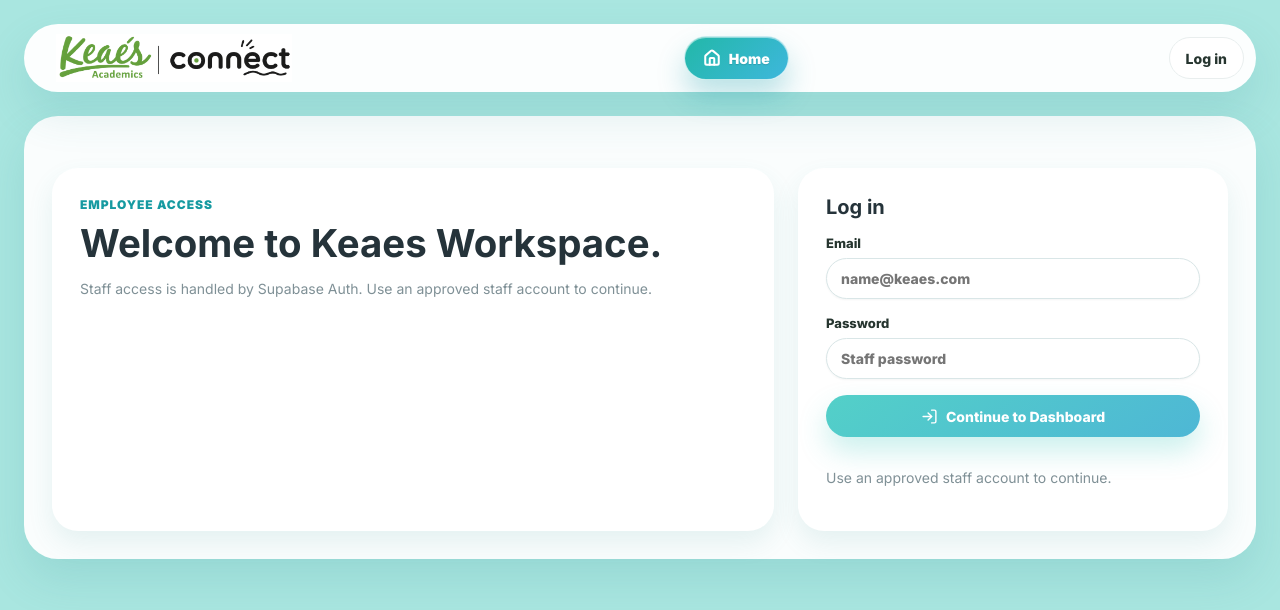
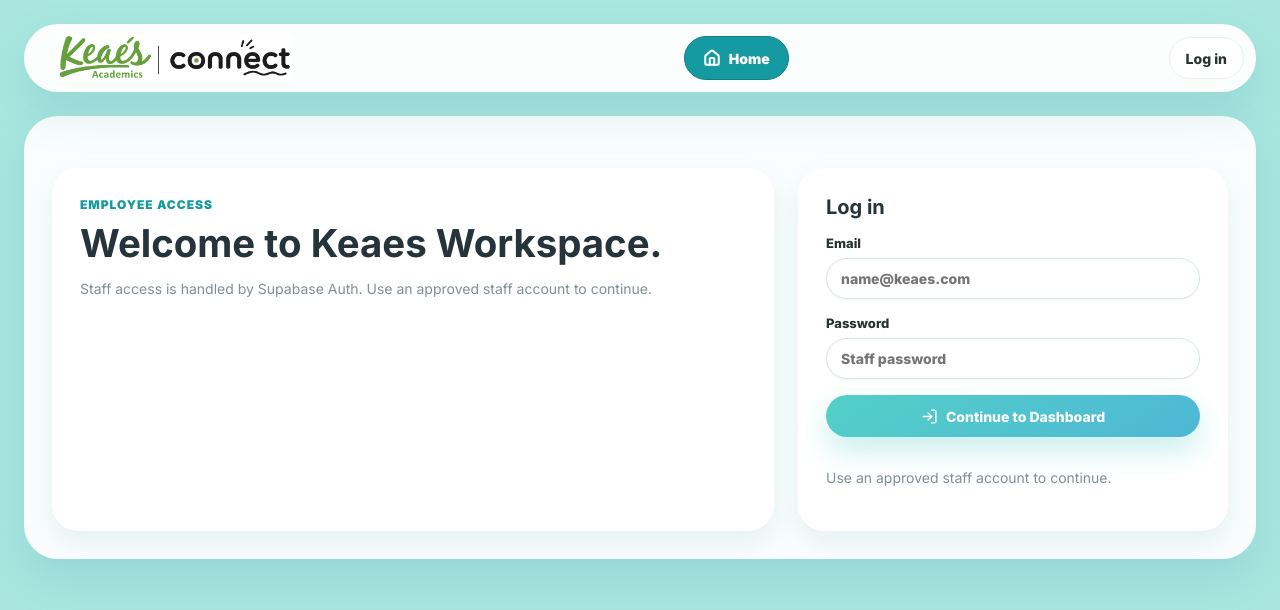
Before and after one commit to rpitaakphong/KeaesConnect, a Next.js app in the folder apps/workspace-next/: page /login in a window 1280 px wide. Shown: the top 610 px of the page. Built offline with nearby package versions, Linux system fonts and the light colour scheme; no server answers.

Commit message:
Make home nav button crisper

```diff
--- a/apps/workspace-next/src/styles/globals.css
+++ b/apps/workspace-next/src/styles/globals.css
@@ -238,7 +238,7 @@
   text-decoration: none;
   font-weight: 900;
   border: 1px solid transparent;
-  transition: transform 160ms ease, box-shadow 160ms ease, background 160ms ease, color 160ms ease;
+  transition: background 160ms ease, border-color 160ms ease, color 160ms ease;
 }
 .nav-link svg {
   width: 18px;
@@ -246,19 +246,20 @@
   stroke-width: 2.7;
 }
 .nav-link:hover {
-  transform: translateY(-1px);
   color: var(--green-dark);
 }
 .nav-link.is-active {
-  background: linear-gradient(135deg, #22b8a8 0%, #3eb7dc 100%);
-  border-color: rgba(255, 255, 255, 0.72);
+  background: #169aa1;
+  border-color: #0f7f85;
   color: #ffffff;
-  box-shadow: 0 16px 28px rgba(22, 151, 169, 0.28), inset 0 1px 0 rgba(255, 255, 255, 0.48);
-  text-shadow: 0 1px 1px rgba(22, 63, 72, 0.2);
+  box-shadow: none;
+  text-shadow: none;
 }
 .nav-link.is-active:hover {
+  background: #118890;
+  border-color: #0b7278;
   color: #ffffff;
-  box-shadow: 0 18px 32px rgba(22, 151, 169, 0.34), inset 0 1px 0 rgba(255, 255, 255, 0.54);
+  box-shadow: none;
 }
 
 .login-layout {
```
